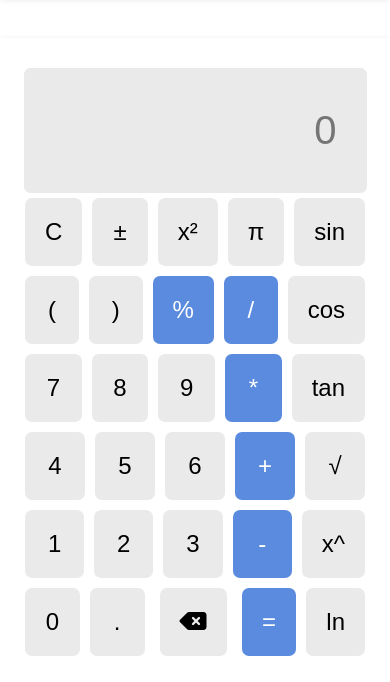
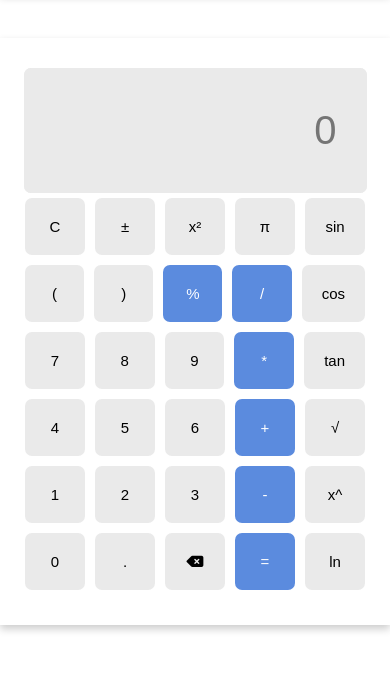
Before and after one commit to mazfaa/math-in-coding, a plain HTML site: page index.html in a window 390 px wide. Shown: the part 82-764 px from the top of the page. Drawn offline with Linux system fonts and the light colour scheme; grey boxes are pictures that could not be loaded.

Commit message:
Fixing layout

```diff
--- a/index.html
+++ b/index.html
@@ -68,7 +68,7 @@
       <div class="flex-container-row">
         <input type="button" class="btnNum" name="btnNum" value="0" onclick="addChar(this.form.display, '0')">
         <input type="button" class="btnMath" name="btnMath" value="&#46;" onclick="addChar(this.form.display, '&#46;')">
-        <button type="button" style="margin: 0 10px;" class="btnTop" name="btnTop" onclick="deleteChar(this.form.display)">
+        <button type="button" style="margin: 0 5px;" class="btnTop" name="btnTop" onclick="deleteChar(this.form.display)">
           <i class="fa-solid fa-delete-left"></i>
         </button>
         <input type="button" class="btnTop operator" name="btnTop" value="=" onclick="if(checkNum(this.form.display.value)) { compute(this.form) }">
--- a/style.css
+++ b/style.css
@@ -106,4 +106,9 @@ a:hover {
   .copyright {
     text-align: center;
   }
+
+  input[type="button"],
+  button {
+    font-size: 15px;
+  }
 }
```
